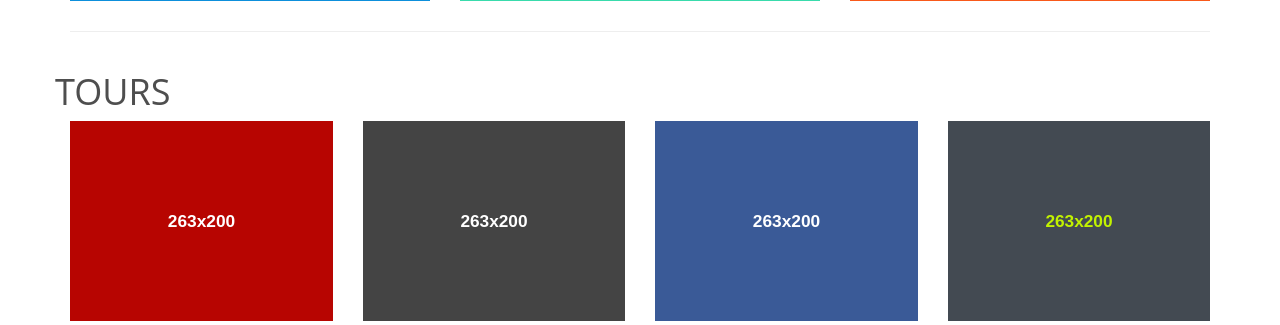
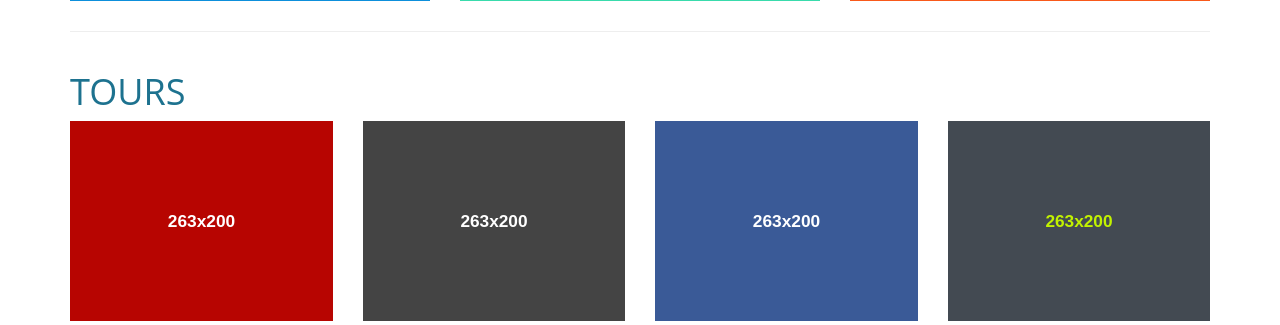
Before and after one commit to jeangustavee/viiatours, a PHP site: page / in a window 1280 px wide. Shown: the part 706-1031 px from the top of the page. Run offline with PHP 8.4, Linux system fonts and the light colour scheme.

Commit message:
change header color and padding

```diff
--- a/css/main.css
+++ b/css/main.css
@@ -146,4 +146,6 @@ MAIN NAV
 .headers h2 {
     font-size: 36px;
     text-transform: uppercase;
+    color: #1d728f;
+    padding-left: 15px;
 }
```
